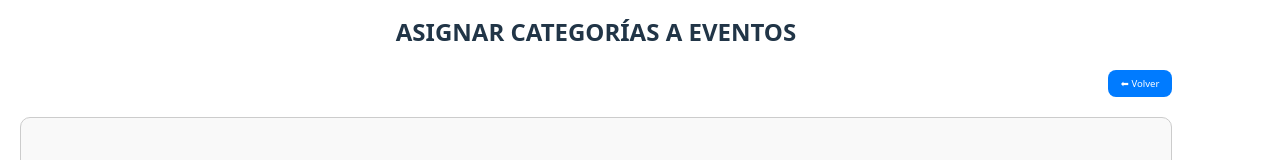
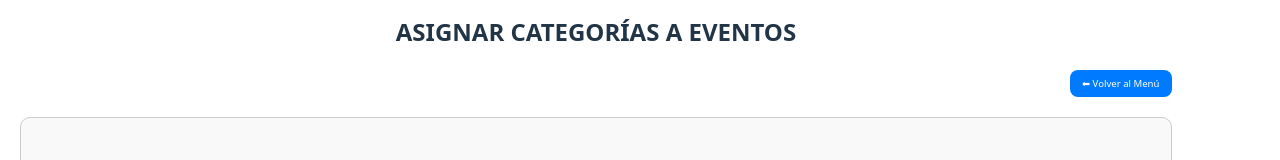
Before and after one commit to johergo2/calificaciones-app, a React (Vite) app: page /asignarcategorias in a window 1280 px wide. Shown: the part 130-290 px from the top of the page. Built offline with nearby package versions, Linux system fonts and the light colour scheme; no server answers.

Commit message:
Mejorar mensaje para retornar al Menú principal

```diff
--- a/src/pages/AsignarCategoriasPage.tsx
+++ b/src/pages/AsignarCategoriasPage.tsx
@@ -201,7 +201,7 @@ export default function AsignarCategoriasPage() {
                     fontSize: "0.6rem",
                     //height: "15px"
                   }}
-        >⬅ Volver
+        >⬅ Volver al Menú
         </button>
       </div>
 
--- a/src/pages/AsignarParticipantesCategoriasPage.tsx
+++ b/src/pages/AsignarParticipantesCategoriasPage.tsx
@@ -242,7 +242,7 @@ const botonCerrarStyle: React.CSSProperties = {
                     //height: "15px"
                   }}
         >
-          ⬅ Volver</button>
+          ⬅ Volver al Menú</button>
       </div>
 
       {/* ===============================
```
